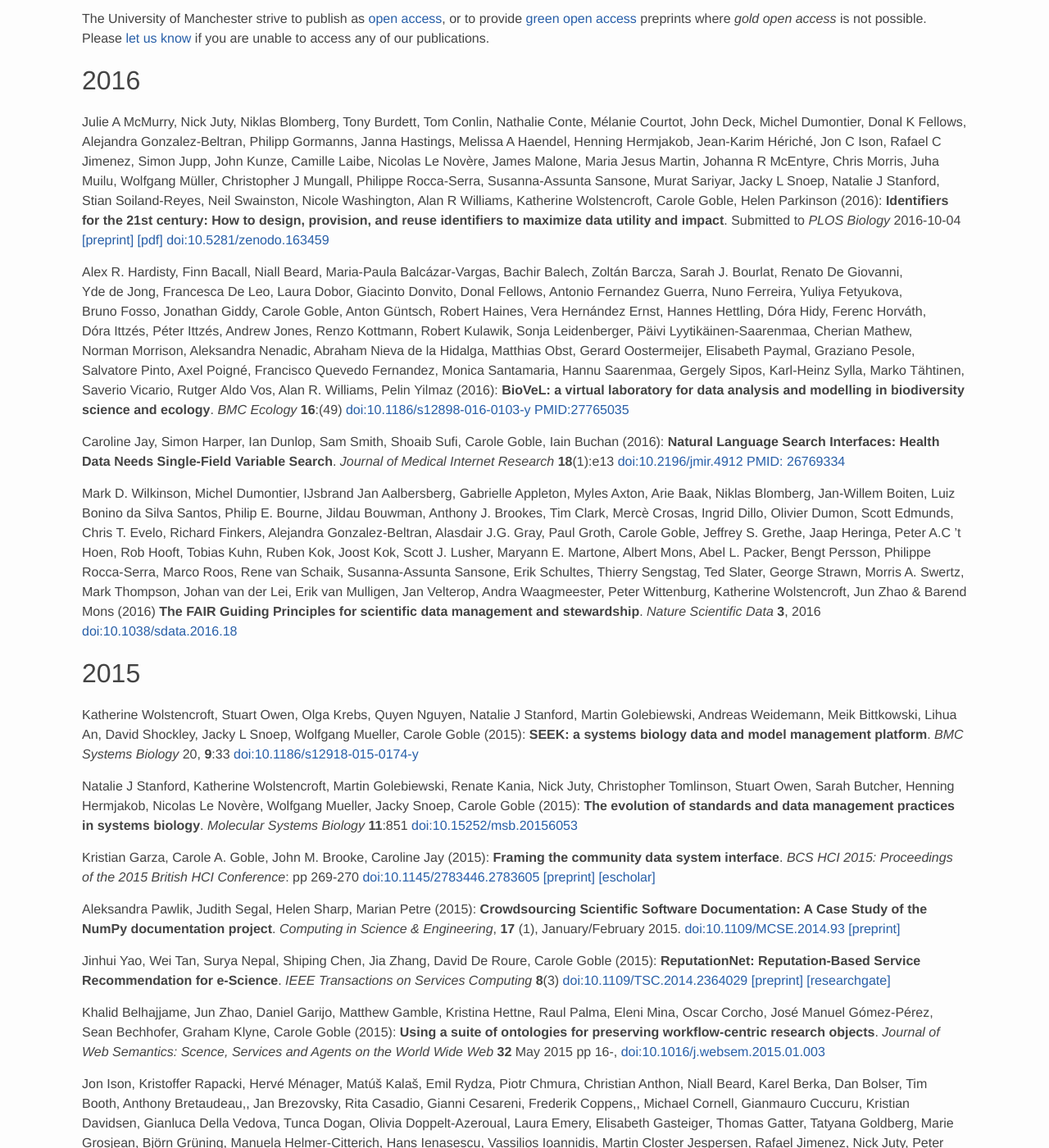
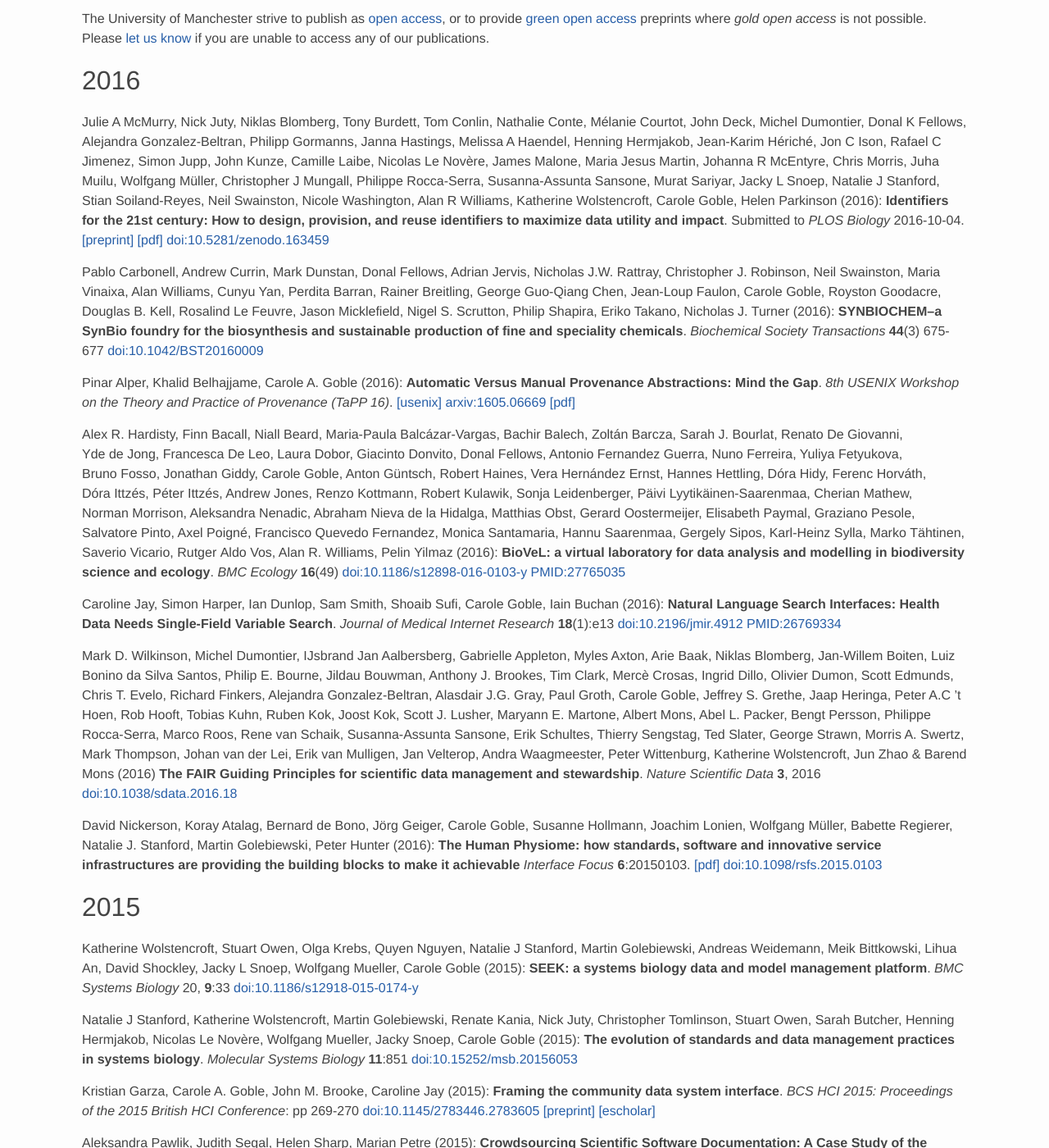
Before and after one commit to eScienceLab/eScienceLab.github.io, a Jekyll site: the page built from publications/index.md, in a window 1280 px wide and 1400 px high, scrolled down 397 px. Shown: the whole window at 82% size. Built offline with Jekyll 4.4.1, drawn with Linux system fonts in a browser that asks for light colours; comment, search, counter and statistics services are not loaded.

Commit message:
Update index.md

```diff
--- a/publications/index.md
+++ b/publications/index.md
@@ -39,14 +39,26 @@ Preprints MUST be provided if the doi is not pointing to an Open Access paper.
 
 Julie A McMurry, Nick Juty, Niklas Blomberg, Tony Burdett, Tom Conlin, Nathalie Conte, Mélanie Courtot, John Deck, Michel Dumontier, Donal K Fellows, Alejandra Gonzalez-Beltran, Philipp Gormanns, Janna Hastings, Melissa A Haendel, Henning Hermjakob, Jean-Karim Hériché, Jon C Ison, Rafael C Jimenez, Simon Jupp, John Kunze, Camille Laibe, Nicolas Le Novère, James Malone, Maria Jesus Martin, Johanna R McEntyre, Chris Morris, Juha Muilu, Wolfgang Müller, Christopher J Mungall, Philippe Rocca-Serra, Susanna-Assunta Sansone, Murat Sariyar, Jacky L Snoep, Natalie J Stanford, Stian Soiland-Reyes, Neil Swainston, Nicole Washington, Alan R Williams, Katherine Wolstencroft, Carole Goble, Helen Parkinson (2016):
 **Identifiers for the 21st century: How to design, provision, and reuse identifiers to maximize data utility and impact**.
-Submitted to _PLOS Biology_ 2016-10-04
+Submitted to _PLOS Biology_ 2016-10-04.
 [[preprint]](https://www.research.manchester.ac.uk/portal/en/publications/identifiers-(2b43a199-444c-4129-9de7-a281348ea7fd).html)
 [[pdf]](https://www.research.manchester.ac.uk/portal/files/47071293/21st_Century_Identifiers_2016_10_06.pdf)
 [doi:10.5281/zenodo.163459](http://dx.doi.org/10.5281/zenodo.163459)
 
+Pablo Carbonell, Andrew Currin, Mark Dunstan, Donal Fellows, Adrian Jervis, Nicholas J.W. Rattray, Christopher J. Robinson, Neil Swainston, Maria Vinaixa, Alan Williams, Cunyu Yan, Perdita Barran, Rainer Breitling, George Guo-Qiang Chen, Jean-Loup Faulon, Carole Goble, Royston Goodacre, Douglas B. Kell, Rosalind Le Feuvre, Jason Micklefield, Nigel S. Scrutton, Philip Shapira, Eriko Takano, Nicholas J. Turner (2016):
+**SYNBIOCHEM–a SynBio foundry for the biosynthesis and sustainable production of fine and speciality chemicals**.
+_Biochemical Society Transactions_ **44**(3) 675-677
+[doi:10.1042/BST20160009](http://dx.doi.org/10.1042/BST20160009)
+
+Pinar Alper, Khalid Belhajjame, Carole A. Goble (2016):
+**Automatic Versus Manual Provenance Abstractions: Mind the Gap**.
+_8th USENIX Workshop on the Theory and Practice of Provenance (TaPP 16)_.
+[[usenix]](https://www.usenix.org/conference/tapp16/workshop-program/presentation/alper)
+[arxiv:1605.06669](https://arxiv.org/abs/1605.06669)
+[[pdf]](https://www.usenix.org/system/files/conference/tapp16/tapp16-paper-alper.pdf)
+
 Alex R. Hardisty, Finn Bacall, Niall Beard, Maria-Paula Balcázar-Vargas, Bachir Balech, Zoltán Barcza, Sarah J. Bourlat, Renato De Giovanni, Yde de Jong, Francesca De Leo, Laura Dobor, Giacinto Donvito, Donal Fellows, Antonio Fernandez Guerra, Nuno Ferreira, Yuliya Fetyukova, Bruno Fosso, Jonathan Giddy, Carole Goble, Anton Güntsch, Robert Haines, Vera Hernández Ernst, Hannes Hettling, Dóra Hidy, Ferenc Horváth, Dóra Ittzés, Péter Ittzés, Andrew Jones, Renzo Kottmann, Robert Kulawik, Sonja Leidenberger, Päivi Lyytikäinen-Saarenmaa, Cherian Mathew, Norman Morrison, Aleksandra Nenadic, Abraham Nieva de la Hidalga, Matthias Obst, Gerard Oostermeijer, Elisabeth Paymal, Graziano Pesole, Salvatore Pinto, Axel Poigné, Francisco Quevedo Fernandez, Monica Santamaria, Hannu Saarenmaa, Gergely Sipos, Karl-Heinz Sylla, Marko Tähtinen, Saverio Vicario, Rutger Aldo Vos, Alan R. Williams, Pelin Yilmaz (2016):
 **BioVeL: a virtual laboratory for data analysis and modelling in biodiversity science and ecology**.
-_BMC Ecology_ **16**:(49)
+_BMC Ecology_ **16**(49)
 [doi:10.1186/s12898-016-0103-y](http://dx.doi.org/10.1186/s12898-016-0103-y)
 [PMID:27765035](http://www.ncbi.nlm.nih.gov/pubmed/27765035)
 
@@ -54,7 +66,7 @@ Caroline Jay, Simon Harper, Ian Dunlop, Sam Smith, Shoaib Sufi, Carole Goble, Ia
 **Natural Language Search Interfaces: Health Data Needs Single-Field Variable Search**.
 _Journal of Medical Internet Research_ **18**(1):e13
 [doi:10.2196/jmir.4912](http://dx.doi.org/10.2196/jmir.4912)
-[PMID: 26769334](http://www.ncbi.nlm.nih.gov/pubmed/26769334)
+[PMID:26769334](http://www.ncbi.nlm.nih.gov/pubmed/26769334)
 
 Mark D. Wilkinson, Michel Dumontier, IJsbrand Jan Aalbersberg, Gabrielle Appleton, Myles Axton, Arie Baak,
 Niklas Blomberg, Jan-Willem Boiten, Luiz Bonino da Silva Santos, Philip E. Bourne, Jildau Bouwman, Anthony J. Brookes,
@@ -67,6 +79,13 @@ Jan Velterop, Andra Waagmeester, Peter Wittenburg, Katherine Wolstencroft, Jun Z
 **The FAIR Guiding Principles for scientific data management and stewardship**.
 _Nature Scientific Data_ **3**, 2016
 [doi:10.1038/sdata.2016.18](http://dx.doi.org/10.1038/sdata.2016.18)
+
+David Nickerson, Koray Atalag, Bernard de Bono, Jörg Geiger, Carole Goble, Susanne Hollmann, Joachim Lonien, Wolfgang Müller, Babette Regierer, Natalie J. Stanford, Martin Golebiewski, Peter Hunter (2016):
+**The Human Physiome: how standards, software and innovative service infrastructures are providing the building blocks to make it achievable**
+_Interface Focus_ **6**:20150103.
+[[pdf]](http://rsfs.royalsocietypublishing.org/content/royfocus/6/2/20150103.full.pdf)
+[doi:10.1098/rsfs.2015.0103](http://dx.doi.org/10.1098/rsfs.2015.0103 )
+
 
 ## 2015
 
```
